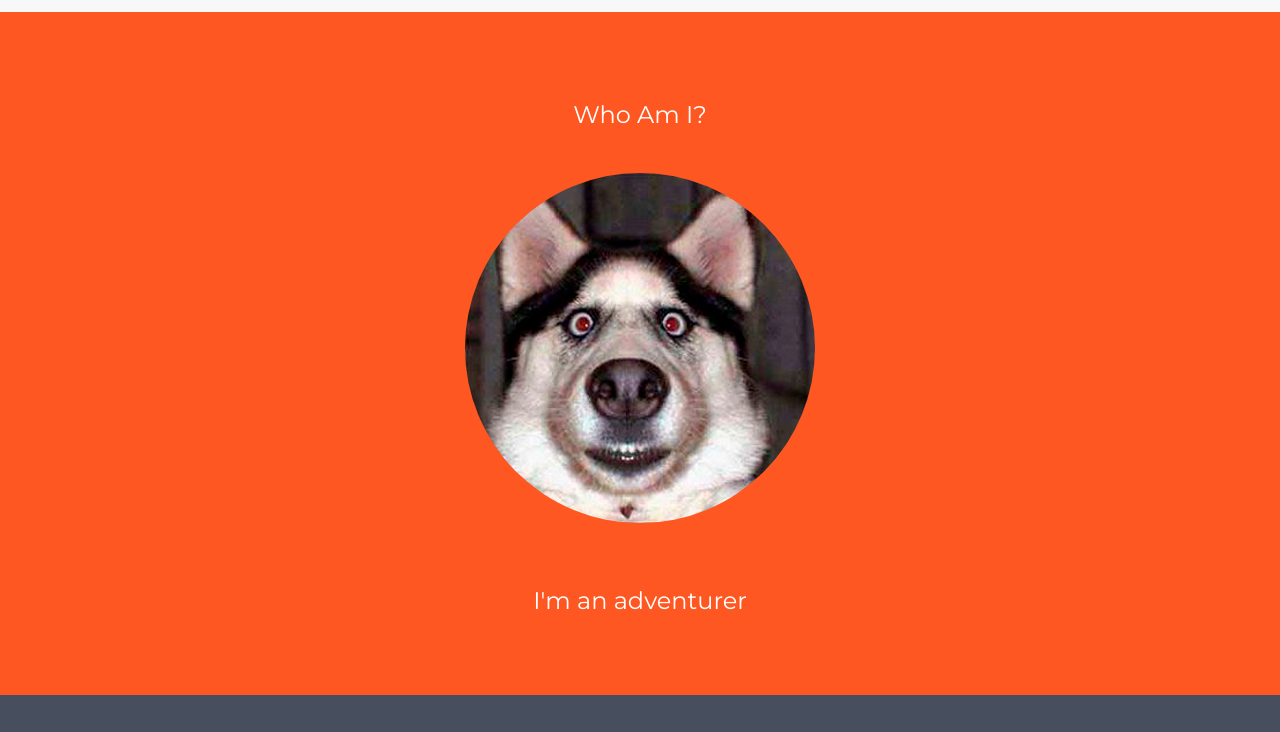
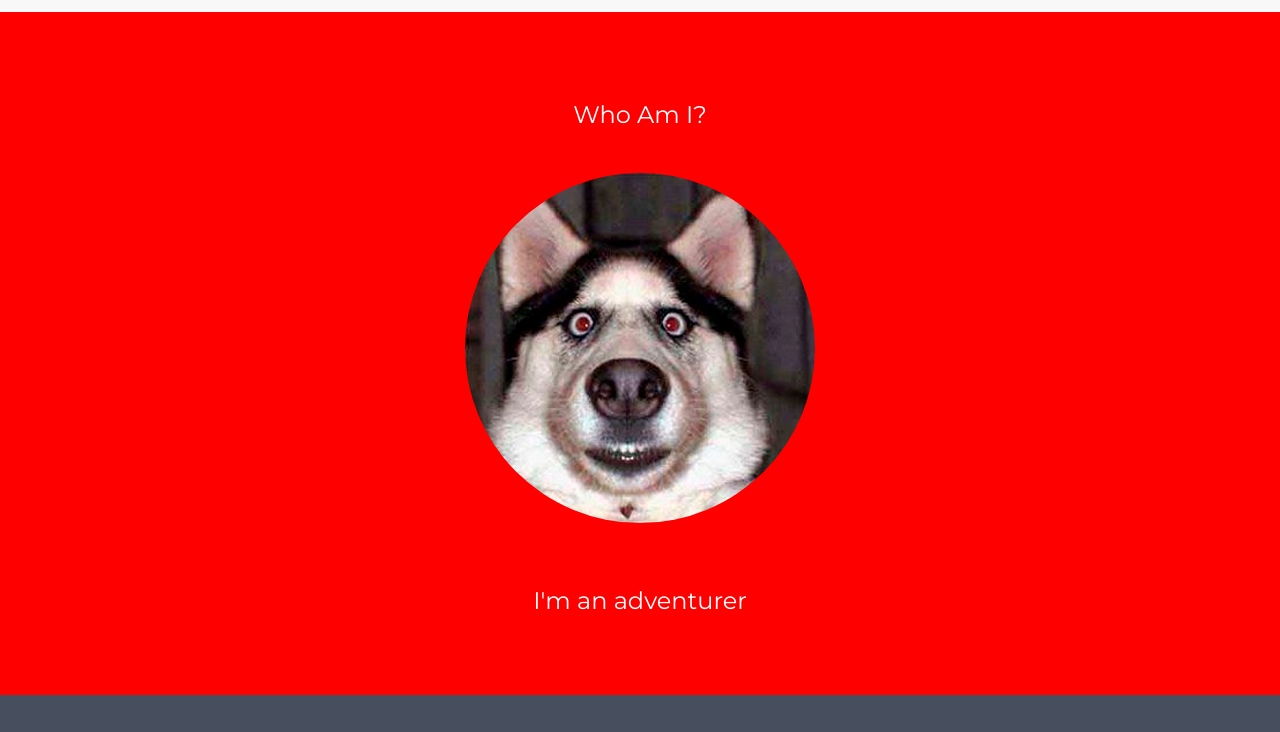
Before and after one commit to Serhansolo/flowing-with-git, a plain HTML site: page index.html in a window 1280 px wide. Shown: the part 68-800 px from the top of the page. Drawn offline with nearby package versions, Linux system fonts and the light colour scheme.

Commit message:
kleurtje naar rood veranderd van bg1

```diff
--- a/style.css
+++ b/style.css
@@ -6,7 +6,7 @@ body {
 p {font-size: 16px;}
 .margin {margin-bottom: 45px;}
 .bg-1 {
-    background-color: #ff5722; /* Orange */
+    background-color: red; /* Orange */
     color: #ffffff;
 }
 .bg-2 {
```
